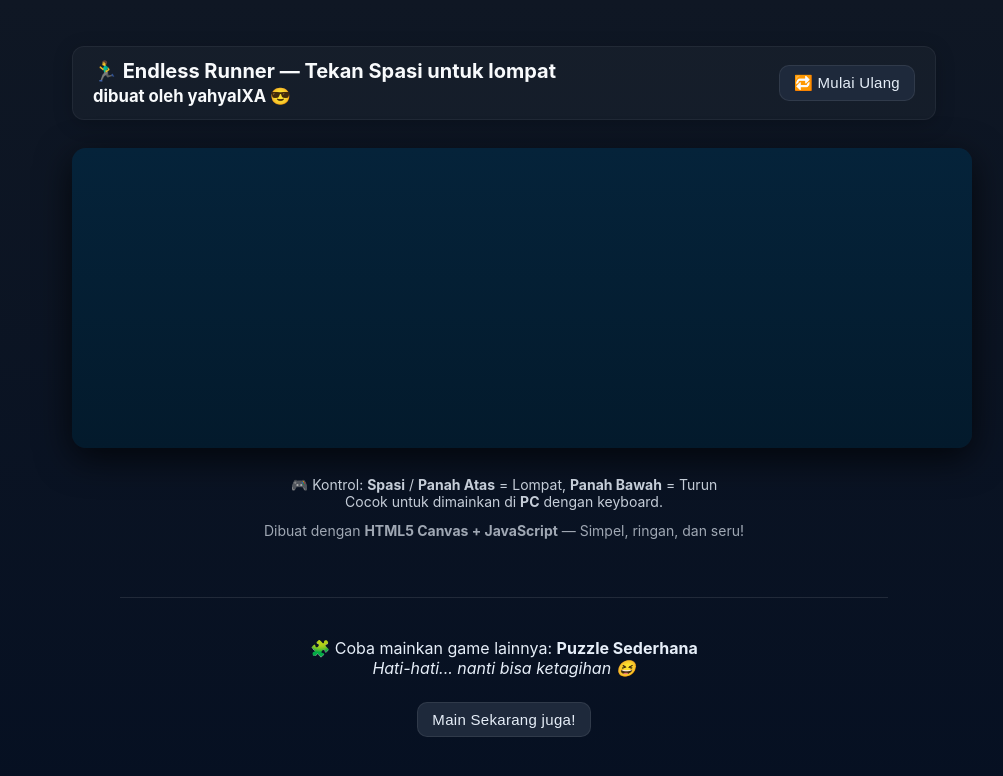
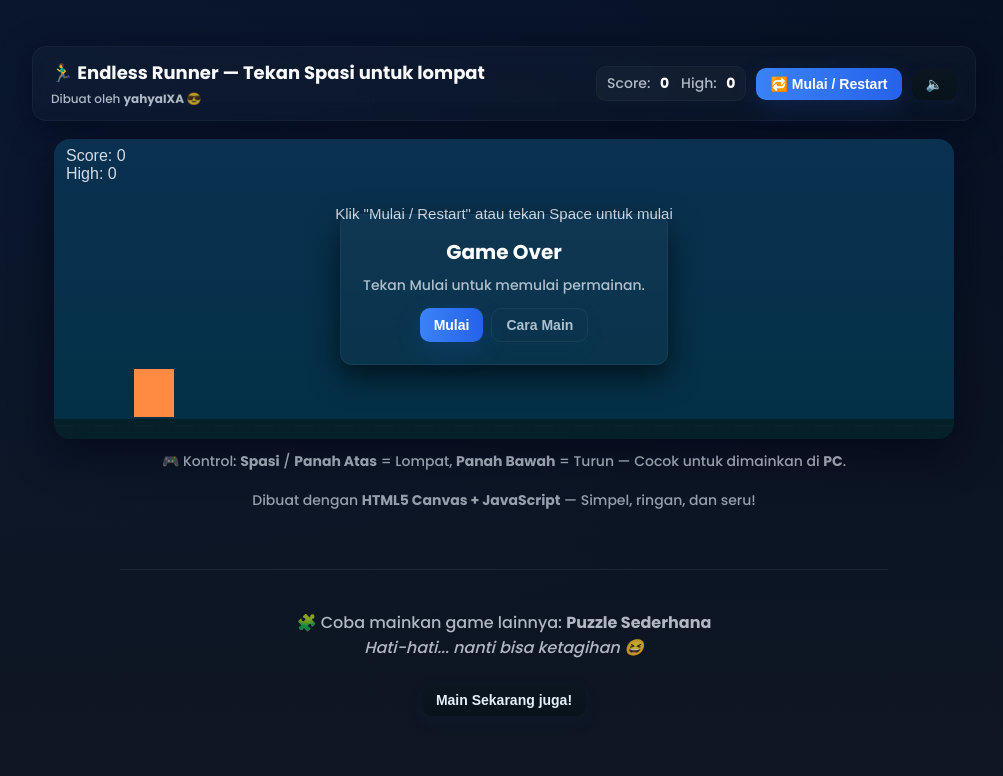
Before and after one commit to yahyazakaria251-ux/proyek-baruku, a plain HTML site: page index.html in a window 1280 px wide. Shown: the whole page, without its empty margins (136-1139 px from the left). Drawn offline with Linux system fonts and the light colour scheme.

Commit message:
Update index.html

```diff
--- a/index.html
+++ b/index.html
@@ -4,180 +4,84 @@
   <meta charset="utf-8" />
   <meta name="viewport" content="width=device-width,initial-scale=1" />
   <title>Endless Runner — Game PC - Buatan YahyaIXA 😎 </title>
-  <!-- INI UNTUK CSS -->
+
+  <!-- Google Font -->
+  <link href="https://fonts.googleapis.com/css2?family=Poppins:wght@300;500;700&display=swap" rel="stylesheet">
+
   <style>
-  /* 🎮=== Tema Warna ===*/
-  :root {
-    --bg: #0f1724;
-    --ground: #111827;
-    --player: #f97316;
-    --obst: #ef4444;
-    --text: #e6eef8;
-    --accent: #3b82f6;
-    --button-bg: #1e293b;
-    --button-hover: #334155;
+  :root{
+    --bg-1:#061022; --bg-2:#0f1724; --accent:#3b82f6;
+    --muted:rgba(230,238,248,0.75);
   }
-
-  /* === Reset & Dasar ===*/
-  * {
-    box-sizing: border-box;
-  }
-
-  html, body {
-    height: 100%;
-    margin: 0;
-    font-family: "Poppins", "Inter", system-ui, sans-serif;
-    background: linear-gradient(180deg, var(--bg), #061022);
-    color: var(--text);
-    overflow-x: hidden;
-  }
-
-  /* === Container Utama === */
-  .wrap {
-    max-width: 900px;
-    margin: 28px auto;
-    padding: 18px;
-    text-align: center;
-  }
-
-  header {
-    display: flex;
-    align-items: center;
-    justify-content: space-between;
-    flex-wrap: wrap;
-    gap: 10px;
-    background: rgba(255, 255, 255, 0.03);
-    border: 1px solid rgba(255, 255, 255, 0.05);
-    padding: 12px 20px;
-    border-radius: 12px;
-    box-shadow: 0 4px 20px rgba(0,0,0,0.2);
-  }
-
-  h1 {
-    font-size: 20px;
-    margin: 0;
-    text-align: left;
-    color: #f8fafc;
-  }
-
-  /* === Tombol === */
-  button {
-    background: var(--button-bg);
-    color: var(--text);
-    border: 1px solid rgba(255, 255, 255, 0.08);
-    padding: 8px 14px;
-    border-radius: 10px;
-    cursor: pointer;
-    font-size: 15px;
-    font-weight: 500;
-    letter-spacing: 0.3px;
-    transition: all 0.25s ease;
-  }
-
-  button:hover {
-    background: var(--button-hover);
-    transform: scale(1.05);
-    box-shadow: 0 0 10px rgba(59,130,246,0.4);
-  }
-
-  button:active {
-    transform: scale(0.97);
-    background: #475569;
-  }
-
-  /* === Canvas Game === */
-  canvas {
-    display: block;
-    margin: 28px auto;
-    background: linear-gradient(180deg, #05233a, #031a2c);
-    border-radius: 14px;
-    box-shadow: 0 10px 35px rgba(0,0,0,0.7);
-    transition: box-shadow 0.3s ease;
-  }
-
-  canvas:hover {
-    box-shadow: 0 0 25px rgba(37,99,235,0.3);
-  }
-
-  /* === Info & Footer === */
-  .info {
-    display: flex;
-    gap: 12px;
-    align-items: center;
-    justify-content: center;
-    font-size: 15px;
-    background: rgba(255, 255, 255, 0.04);
-    padding: 8px 14px;
-    border-radius: 10px;
-  }
-
-  .small {
-    opacity: 0.85;
-    font-size: 14px;
-  }
-
-  footer {
-    margin-top: 12px;
-    font-size: 14px;
-    color: rgba(230, 238, 248, 0.8);
-    text-align: center;
-  }
-
-  /* === Link bawah (ke game lain) === */
-  center a button {
-    margin-top: 10px;
-    background: var(--accent);
-    color: white;
-    font-weight: 600;
-    border: none;
-  }
-
-  center a button:hover {
-    background: #2563eb;
-    box-shadow: 0 0 15px rgba(59,130,246,0.6);
-  }
-
-  /* === Responsif === */
-  @media (max-width: 600px) {
-    h1 {
-      font-size: 17px;
-      text-align: center;
-    }
-
-    header {
-      flex-direction: column;
-      gap: 8px;
-    }
-
-    button {
-      font-size: 14px;
-      padding: 6px 12px;
-    }
-
-    canvas {
-      width: 100% !important;
-      height: auto;
-    }
-  }
+  *{box-sizing:border-box}
+  html,body{height:100%;margin:0;font-family:"Poppins",system-ui, sans-serif;
+    background: radial-gradient(1200px 600px at 10% 10%, rgba(59,130,246,0.06), transparent),
+               linear-gradient(180deg,var(--bg-1),var(--bg-2));
+    color:#e6eef8;overflow-x:hidden}
+  body::before{content:"";position:fixed;inset:0;z-index:0;
+    background-image:radial-gradient(rgba(255,255,255,0.02) 1px, transparent 1px);
+    background-size:50px 50px; opacity:0.9; pointer-events:none; mix-blend-mode:overlay;
+    animation:drift 40s linear infinite}
+  @keyframes drift{from{transform:translateY(0)}to{transform:translateY(-120px)}}
+  .wrap{position:relative;z-index:2;max-width:980px;margin:28px auto;padding:18px;text-align:center}
+  header{display:flex;align-items:center;justify-content:space-between;gap:10px;
+    background:linear-gradient(180deg, rgba(255,255,255,0.02), rgba(255,255,255,0.01));
+    border:1px solid rgba(255,255,255,0.04);padding:12px 18px;border-radius:14px;
+    box-shadow:0 6px 30px rgba(2,6,23,0.6);backdrop-filter:blur(6px)}
+  h1{font-size:18px;margin:0;text-align:left;color:#f8fafc;font-weight:600}
+  h1 small{font-weight:400;display:block;color:var(--muted);margin-top:4px;font-size:12px}
+  .controls{display:flex;gap:10px;align-items:center}
+  .scoreboard{display:flex;gap:12px;align-items:center;font-size:14px;color:var(--muted);
+    padding:6px 10px;background:rgba(255,255,255,0.03);border-radius:10px;border:1px solid rgba(255,255,255,0.03)}
+  .scoreboard strong{color:#fff;font-weight:700;margin-left:6px}
+  button{background:linear-gradient(180deg,#0c1622,#07121a);color:#e6eef8;border:none;padding:8px 14px;border-radius:10px;cursor:pointer;font-size:14px;font-weight:600;transition:all .18s;display:inline-flex;gap:8px;align-items:center;box-shadow:0 6px 18px rgba(3,64,120,0.08)}
+  button.primary{background:linear-gradient(90deg,var(--accent),#2563eb);color:#fff;box-shadow:0 8px 26px rgba(37,99,235,0.18)}
+  button:hover{transform:translateY(-3px)}
+  .game-wrap{position:relative;margin-top:20px}
+  canvas#game{display:block;margin:0 auto;background:linear-gradient(180deg,#05233a,#031a2c);border-radius:16px;box-shadow:0 12px 40px rgba(2,6,23,0.7);max-width:100%;width:900px;height:300px}
+  .overlay{position:absolute;inset:0;display:flex;align-items:center;justify-content:center;pointer-events:none}
+  .panel{pointer-events:auto;background:linear-gradient(180deg, rgba(255,255,255,0.03), rgba(255,255,255,0.02));border:1px solid rgba(255,255,255,0.05);padding:22px;border-radius:12px;text-align:center;box-shadow:0 12px 30px rgba(0,0,0,0.6)}
+  .panel h2{margin:0 0 8px;font-size:20px;color:#fff}
+  .panel p{margin:0 0 12px;color:var(--muted);font-size:14px}
+  .small{opacity:0.85;font-size:14px;margin-top:12px;color:var(--muted)}
+  footer{margin-top:18px;font-size:14px;color:rgba(230,238,248,0.75);text-align:center}
+  @media(max-width:700px){header{flex-direction:column;align-items:center;gap:8px;text-align:center}h1{font-size:16px;text-align:center}canvas#game{width:100% !important;height:auto}}
   </style>
-
 </head>
 <body>
-  <!-- INI UNTUK ELEMEN ELEMEN BODY NYA -->
  <div class="wrap">
   <header>
-    <h1>🏃‍♂️ Endless Runner — Tekan Spasi untuk lompat<br><small>dibuat oleh <strong>yahyaIXA 😎</strong></small></h1>
+    <div style="text-align:left">
+      <h1>🏃‍♂️ Endless Runner — Tekan Spasi untuk lompat <br><small>Dibuat oleh <strong>yahyaIXA 😎</strong></small></h1>
+    </div>
+
     <div class="controls">
-      <button id="btn-start">🔁 Mulai Ulang</button>
-
+      <div class="scoreboard" title="Score dan Highscore">
+        <span>Score: <strong id="score">0</strong></span>
+        <span>High: <strong id="high">0</strong></span>
+      </div>
+      <button id="btn-start" class="primary">🔁 Mulai / Restart</button>
+      <button id="btn-mute" title="Mute (belum aktif)">🔈</button>
     </div>
   </header>
 
+  <div class="game-wrap" style="margin-top:18px;">
     <canvas id="game" width="900" height="300"></canvas>
 
-  <div class="small" style="margin-top:10px;">
-    🎮 Kontrol: <strong>Spasi</strong> / <strong>Panah Atas</strong> = Lompat, <strong>Panah Bawah</strong> = Turun<br>
-    Cocok untuk dimainkan di <strong>PC</strong> dengan keyboard.
+    <div class="overlay" id="overlay">
+      <div class="panel" id="overlay-panel">
+        <h2>Siap bermain?</h2>
+        <p>Tekan <strong>Space</strong> atau klik "Mulai / Restart" untuk mulai. Gunakan ↑ untuk lompat dan ↓ untuk turun.</p>
+        <div style="display:flex;gap:8px;justify-content:center;">
+          <button id="overlay-start" class="primary">Mulai</button>
+          <button id="overlay-how" style="background:transparent;border:1px solid rgba(255,255,255,0.06);color:var(--muted)">Cara Main</button>
+        </div>
+      </div>
+    </div>
+  </div>
+
+  <div class="small" style="margin-top:12px;">
+    🎮 Kontrol: <strong>Spasi</strong> / <strong>Panah Atas</strong> = Lompat, <strong>Panah Bawah</strong> = Turun — Cocok untuk dimainkan di <strong>PC</strong>.
   </div>
 
   <footer>
@@ -185,116 +89,136 @@
   </footer>
  </div>
 
-<hr style="margin:40px auto;width:60%;border:0;border-top:1px solid rgba(255,255,255,0.1)">
+<hr style="margin:40px auto;width:60%;border:0;border-top:1px solid rgba(255,255,255,0.08)">
 
-<div style="text-align:center;font-size:16px;">
-  <p>🧩 Coba mainkan game lainnya: <strong>Puzzle Sederhana</strong><br>
-  <em>Hati-hati... nanti bisa ketagihan 😆</em></p>
-
-  <a href="pazel.index.html">
-    <button style="margin-top:8px;">Main Sekarang juga!</button>
-  </a>
+<div style="text-align:center;font-size:16px;color:rgba(230,238,248,0.75);">
+  <p>🧩 Coba mainkan game lainnya: <strong>Puzzle Sederhana</strong><br><em>Hati-hati... nanti bisa ketagihan 😆</em></p>
+  <a href="pazel.index.html"><button style="margin-top:8px;">Main Sekarang juga!</button></a>
 </div>
 
-
-<!-- INI UNTUK SCRIPT ATAU LOGIKA PERMAINAN -->
 <script>
-  // ======= Config & Utilities =======
+/* ====== Game logic (diperbaiki agar tidak crash jika elemen belum ada) ====== */
 const canvas = document.getElementById('game');
 const ctx = canvas.getContext('2d');
-  const W = canvas.width; const H = canvas.height;
+const W = canvas.width, H = canvas.height;
 
 let running = false;
 let score = 0;
 let highScore = Number(localStorage.getItem('endless_high') || 0);
-  document.getElementById('high').textContent = highScore;
 
-  // Game objects
-  const player = {
-    x: 80, y: H - 70, w: 40, h: 48,
-    vy: 0, gravity: 0.9, jumpPower: 15, grounded: true,
-    crouch: false
-  };
+// safe DOM references (elemen ada di markup sekarang)
+const scoreEl = document.getElementById('score');
+const highEl = document.getElementById('high');
+const btnStart = document.getElementById('btn-start');
+const overlay = document.getElementById('overlay');
+const overlayStart = document.getElementById('overlay-start');
 
+if (scoreEl) scoreEl.textContent = score;
+if (highEl) highEl.textContent = highScore;
+
+// player & world
+const player = { x:80, y: H - 70, w:40, h:48, vy:0, gravity:0.9, jumpPower:15, grounded:true, crouch:false };
 const groundY = H - 20;
-
 let obstacles = [];
 let spawnTimer = 0;
-  let speed = 6; // world speed
+let speed = 6;
 
-  // ======= Input =======
+// input
 const keys = {};
 window.addEventListener('keydown', e => {
   keys[e.code] = true;
   if (!running && (e.code === 'Space' || e.code === 'ArrowUp')) startGame();
-    // prevent page scroll when pressing space
   if (['Space','ArrowUp','ArrowDown'].includes(e.code)) e.preventDefault();
 });
 window.addEventListener('keyup', e => { keys[e.code] = false; });
 
-  document.getElementById('btn-start').addEventListener('click', startGame);
+// btn events
+btnStart.addEventListener('click', startGame);
+overlayStart.addEventListener('click', startGame);
+document.getElementById('overlay-how').addEventListener('click', ()=> {
+  alert('Cara main: Tekan Spasi atau Panah Atas untuk lompat. Panah Bawah untuk turun saat di tanah.');
+});
 
-  // ======= Game functions =======
+// game functions
 function resetGame(){
-    score = 0; document.getElementById('score').textContent = score;
+  score = 0; if (scoreEl) scoreEl.textContent = score;
   obstacles = [];
-    spawnTimer = 0; speed = 6;
+  spawnTimer = 60 + Math.floor(Math.random()*90);
+  speed = 6;
   player.y = H - 70; player.vy = 0; player.grounded = true; player.crouch = false;
 }
 
 function startGame(){
   resetGame();
   running = true;
-    loop();
+  hideOverlay();
+  // ensure loop is running (loop always runs via RAF)
+}
+
+function showOverlay(message){
+  const panel = document.getElementById('overlay-panel');
+  if (panel && message){
+    panel.querySelector('h2').textContent = 'Game Over';
+    panel.querySelector('p').textContent = message;
+    overlay.style.pointerEvents = 'auto';
+    overlay.style.opacity = '1';
+  }
+  overlay.style.display = 'flex';
+}
+
+function hideOverlay(){
+  overlay.style.pointerEvents = 'none';
+  overlay.style.display = 'none';
+  // restore overlay text to default for next time
+  const panel = document.getElementById('overlay-panel');
+  if (panel){
+    panel.querySelector('h2').textContent = 'Siap bermain?';
+    panel.querySelector('p').textContent = 'Tekan Space atau klik "Mulai / Restart" untuk mulai. Gunakan ↑ untuk lompat dan ↓ untuk turun.';
+  }
 }
 
 function gameOver(){
   running = false;
-    if (score > highScore){ highScore = score; localStorage.setItem('endless_high', highScore); document.getElementById('high').textContent = highScore; }
-    // show a semi-transparent overlay
-    ctx.fillStyle = 'rgba(2,6,23,0.6)'; ctx.fillRect(0,0,W,H);
-    ctx.fillStyle = '#fff'; ctx.textAlign='center'; ctx.font = '22px Arial';
-    ctx.fillText('Game Over — Klik "Mulai / Restart" atau tekan Space', W/2, H/2 - 10);
-    ctx.font = '16px Arial'; ctx.fillText('Score: '+score+'  •  High: '+highScore, W/2, H/2 + 18);
+  if (score > highScore){
+    highScore = score;
+    localStorage.setItem('endless_high', highScore);
+    if (highEl) highEl.textContent = highScore;
+  }
+  showOverlay('Klik "Mulai / Restart" atau tekan Space untuk mulai lagi. Score: ' + score + ' • High: ' + highScore);
 }
 
 function spawnObstacle(){
-    // Randomize obstacle size and height
   const h = 20 + Math.floor(Math.random()*46);
   const w = 18 + Math.floor(Math.random()*40);
   obstacles.push({x: W + 20, y: groundY - h, w, h, passed:false});
 }
 
 function update(dt){
-    // dt unused for now, but could be used for time-based movement
-
-    // Player input
+  // input jump
   if ((keys['Space'] || keys['ArrowUp']) && player.grounded){
     player.vy = -player.jumpPower; player.grounded = false; player.crouch = false;
   }
   player.crouch = !!keys['ArrowDown'] && player.grounded;
 
-    // Apply physics
+  // physics
   player.vy += player.gravity; player.y += player.vy;
   if (player.y + player.h >= groundY){ player.y = groundY - player.h; player.vy = 0; player.grounded = true; }
 
-    // Increase speed gradually
+  // speed scaling
   if (running && score % 100 === 0 && score !== 0) speed = 6 + Math.floor(score / 200);
 
-    // Obstacles movement
+  // obstacles
   for (let i = obstacles.length-1; i>=0; i--){
     const o = obstacles[i];
     o.x -= speed;
-      if (!o.passed && o.x + o.w < player.x){ score++; o.passed = true; document.getElementById('score').textContent = score; }
-      // remove off-screen
+    if (!o.passed && o.x + o.w < player.x){ score++; o.passed = true; if (scoreEl) scoreEl.textContent = score; }
     if (o.x + o.w < -50) obstacles.splice(i,1);
-      // collision detection (AABB)
     if (rectIntersect(player.x, player.y, player.w, player.h, o.x, o.y, o.w, o.h)){
       gameOver();
     }
   }
 
-    // spawn logic
+  // spawn
   spawnTimer -= 1;
   if (spawnTimer <= 0){ spawnObstacle(); spawnTimer = 60 + Math.floor(Math.random()*90); }
 }
@@ -304,17 +228,14 @@
 }
 
 function draw(){
-    // clear
   ctx.clearRect(0,0,W,H);
-
-    // sky gradient
+  // sky
   const g = ctx.createLinearGradient(0,0,0,H);
   g.addColorStop(0,'#0a3150'); g.addColorStop(1,'#033046');
   ctx.fillStyle = g; ctx.fillRect(0,0,W,H);
 
   // ground
   ctx.fillStyle = '#052029'; ctx.fillRect(0,groundY, W, H-groundY);
-    // ground lines
   for (let x=0;x<W;x+=40){ ctx.fillStyle = 'rgba(255,255,255,0.02)'; ctx.fillRect(x, groundY+6, 20, 2); }
 
   // player
@@ -328,28 +249,33 @@
   ctx.fillStyle = '#ff6b6b';
   obstacles.forEach(o => { ctx.fillRect(o.x, o.y, o.w, o.h); });
 
-    // scoreboard
+  // scoreboard on canvas (redundant with DOM, but kept)
   ctx.fillStyle = 'rgba(230,238,248,0.9)'; ctx.font = '16px Arial'; ctx.textAlign='left';
   ctx.fillText('Score: '+score, 12, 22);
   ctx.fillText('High: '+highScore, 12, 40);
 
   // hint when not running
-    if (!running){ ctx.fillStyle='rgba(230,238,248,0.9)'; ctx.textAlign='center'; ctx.font='15px Arial'; ctx.fillText('Klik "Mulai / Restart" atau tekan Space untuk mulai', W/2, H/2 - 70); }
+  if (!running){
+    ctx.fillStyle='rgba(230,238,248,0.9)'; ctx.textAlign='center'; ctx.font='15px Arial';
+    ctx.fillText('Klik "Mulai / Restart" atau tekan Space untuk mulai', W/2, H/2 - 70);
+  }
 }
 
-  // Game loop: basic
+// main loop (always scheduled, update only when running)
 let last = performance.now();
 function loop(now){
-    if (!now) now = performance.now();
-    const dt = now - last; last = now;
-    if (running){ update(dt); draw(); requestAnimationFrame(loop); }
-    else{ draw(); }
+  const t = now || performance.now();
+  const dt = t - last; last = t;
+  if (running){ update(dt); }
+  draw();
+  requestAnimationFrame(loop);
 }
+requestAnimationFrame(loop);
 
-  // initial draw
-  draw();
+// initial state: show overlay
+showOverlay('Tekan Mulai untuk memulai permainan.');
 
-  // Responsive canvas resizing (keeps aspect ratio)
+// responsive canvas resizing
 window.addEventListener('resize', () => {
   const maxW = Math.min(1100, window.innerWidth - 40);
   const scale = Math.min(1, maxW / 900);
@@ -359,4 +285,3 @@
 </script>
 </body>
 </html>
-<!-- YAHYA IX A PROYEK SEDERHANA SEKOLAH -->
```
Lines whose indentation alone changed are shown as unchanged.
